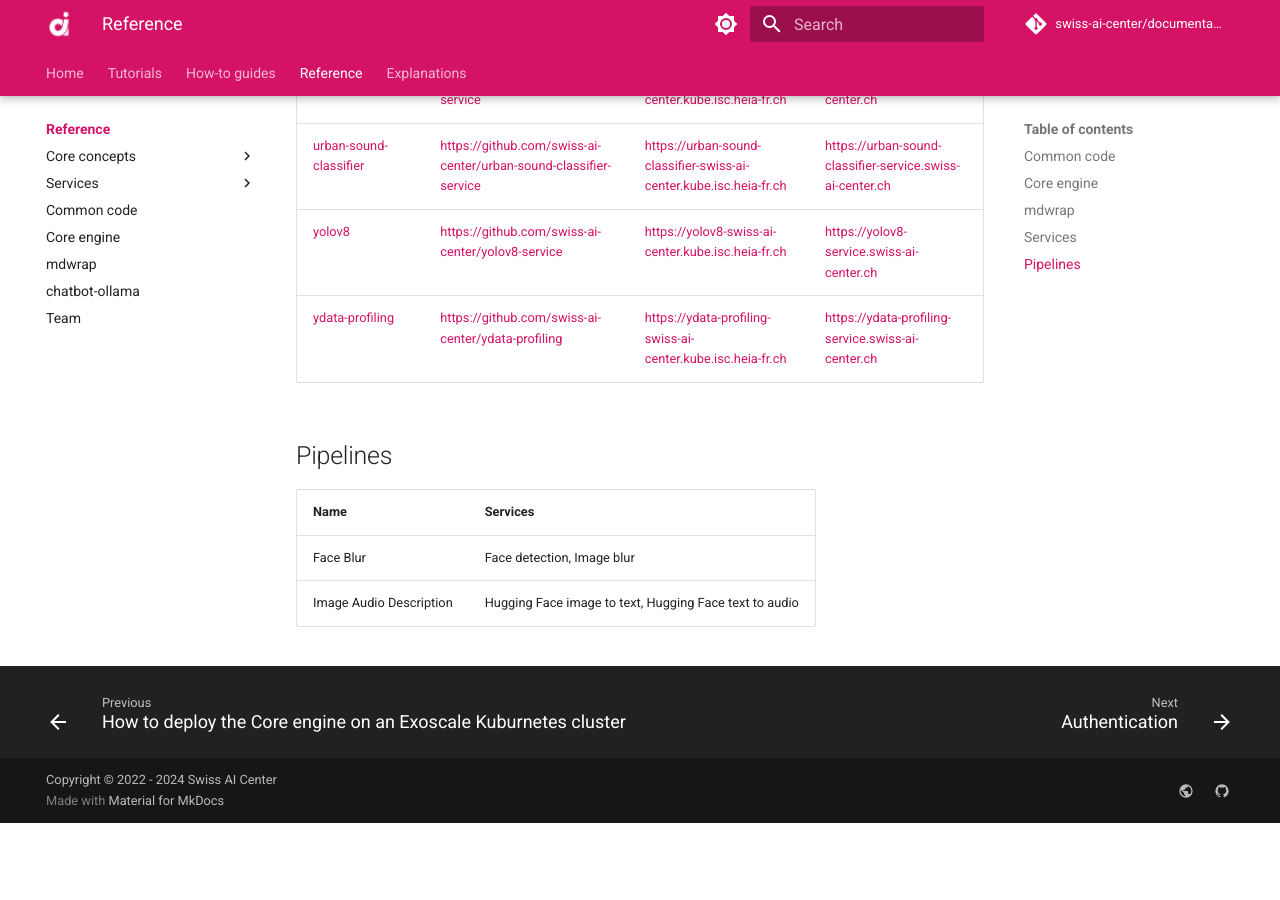
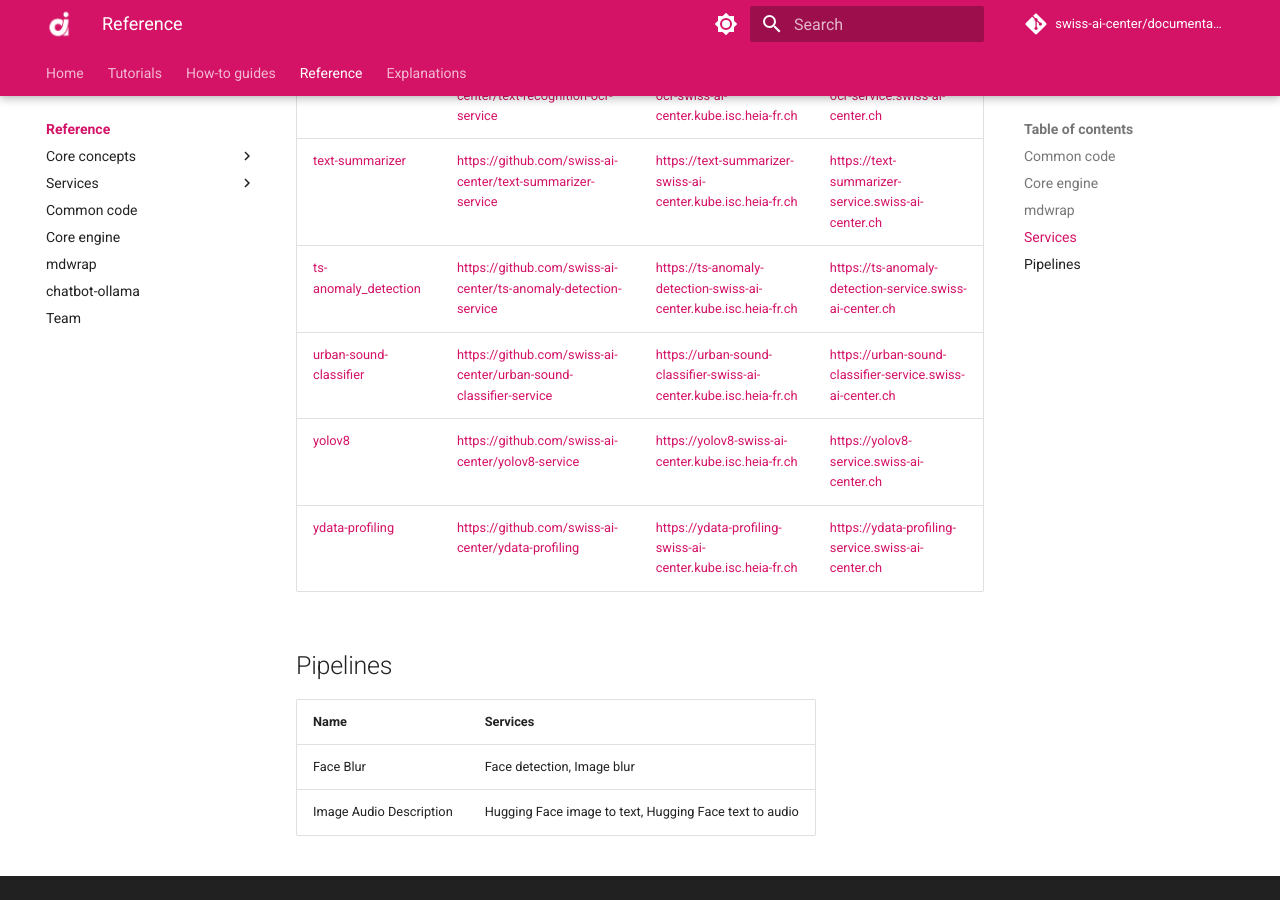
Before and after one commit to swiss-ai-center/documentation, an MkDocs documentation site: the page built from docs/reference/index.md, in a window 1280 px wide and 900 px high, scrolled down 3722 px. Built offline with MkDocs 1.6.1 and Material for MkDocs 9.7.7, drawn with Linux system fonts in a browser that asks for light colours; comment, search, counter and statistics services are not loaded; before the commit the page ends 4545 px from its top, so only the background shows below that; part of the change alters nothing that is shown.

Commit message:
ADD: doc of the service ts-anomaly-detection

```diff
--- a/docs/reference/index.md
+++ b/docs/reference/index.md
@@ -54,7 +54,7 @@ mdwrap is a command line tool to format our Markdown documentation made with
 | [image-blur](./services/image-blur.md)                                 | <https://github.com/swiss-ai-center/image-blur-service>                 | <https://image-blur-swiss-ai-center.kube.isc.heia-fr.ch>                 | <https://image-blur-service.swiss-ai-center.ch>               |
 | [image-convert](./services/image-convert.md)                           | <https://github.com/swiss-ai-center/image-convert-service>              | <https://image-convert-swiss-ai-center.kube.isc.heia-fr.ch>              | <https://image-convert-service.swiss-ai-center.ch>            |
 | [image-crop](./services/image-crop.md)                                 | <https://github.com/swiss-ai-center/image-crop-service>                 | <https://image-crop-swiss-ai-center.kube.isc.heia-fr.ch>                 | <https://image-crop-service.swiss-ai-center.ch>               |
-| [image-draw-bounding-boxes](./services/image-draw-bounding-boxes.md)                  | <https://github.com/swiss-ai-center/image-draw-bounding-boxes>                 | <https://image-draw-bounding-boxes-swiss-ai-center.kube.isc.heia-fr.ch>                 | <https://image-draw-bounding-boxes.swiss-ai-center.ch>        |
+| [image-draw-bounding-boxes](./services/image-draw-bounding-boxes.md)   | <https://github.com/swiss-ai-center/image-draw-bounding-boxes>          | <https://image-draw-bounding-boxes-swiss-ai-center.kube.isc.heia-fr.ch>  | <https://image-draw-bounding-boxes.swiss-ai-center.ch>        |
 | [image-greyscale](./services/image-greyscale.md)                       | <https://github.com/swiss-ai-center/image-greyscale-service>            | <https://image-greyscale-swiss-ai-center.kube.isc.heia-fr.ch>            | <https://image-greyscale-service.swiss-ai-center.ch>          |
 | [image-nsfw-detector](./services/image-nsfw-detector.md)               | <https://github.com/swiss-ai-center/image-nsfw-detector-service>        | <https://image-nsfw-detector-swiss-ai-center.kube.isc.heia-fr.ch>        | <https://image-nsfw-detector-service.swiss-ai-center.ch>      |
 | [image-resize](./services/image-resize.md)                             | <https://github.com/swiss-ai-center/image-resize-service>               | <https://image-resize-swiss-ai-center.kube.isc.heia-fr.ch>               | <https://image-resize-service.swiss-ai-center.ch>             |
@@ -64,8 +64,9 @@ mdwrap is a command line tool to format our Markdown documentation made with
 | [nlp-langid](./services/nlp-langid.md)                                 | <https://github.com/swiss-ai-center/nlp-langid-service>                 | <https://nlp-langid-swiss-ai-center.kube.isc.heia-fr.ch>                 | <https://nlp-langid-service.swiss-ai-center.ch>               |
 | [regression-benchmark](./services/regression-benchmark.md)             | <https://github.com/swiss-ai-center/regression-benchmark-service>       | <https://regression-benchmark-swiss-ai-center.kube.isc.heia-fr.ch>       | <https://regression-benchmark-service.swiss-ai-center.ch>     |
 | [summarization](./services/summarization.md)                           | <https://github.com/swiss-ai-center/summarization-service>              | -                                                                        | -                                                             |
-| [text-recognition-ocr](./services/text-recognition-ocr.md)             | <https://github.com/swiss-ai-center/text-recognition-ocr-service>            | <https://text-recognition-ocr-swiss-ai-center.kube.isc.heia-fr.ch>            | <https://text-recognition-ocr-service.swiss-ai-center.ch>     |
+| [text-recognition-ocr](./services/text-recognition-ocr.md)             | <https://github.com/swiss-ai-center/text-recognition-ocr-service>       | <https://text-recognition-ocr-swiss-ai-center.kube.isc.heia-fr.ch>       | <https://text-recognition-ocr-service.swiss-ai-center.ch>     |
 | [text-summarizer](./services/text-summarizer.md)                       | <https://github.com/swiss-ai-center/text-summarizer-service>            | <https://text-summarizer-swiss-ai-center.kube.isc.heia-fr.ch>            | <https://text-summarizer-service.swiss-ai-center.ch>          |
+| [ts-anomaly_detection](./services/ts-anomaly_detection.md)             | <https://github.com/swiss-ai-center/ts-anomaly-detection-service>       | <https://ts-anomaly-detection-swiss-ai-center.kube.isc.heia-fr.ch>       | <https://ts-anomaly-detection-service.swiss-ai-center.ch>     |
 | [urban-sound-classifier](./services/urban-sound-classifier.md)         | <https://github.com/swiss-ai-center/urban-sound-classifier-service>     | <https://urban-sound-classifier-swiss-ai-center.kube.isc.heia-fr.ch>     | <https://urban-sound-classifier-service.swiss-ai-center.ch>   |
 | [yolov8](./services/yolov8.md)                                         | <https://github.com/swiss-ai-center/yolov8-service>                     | <https://yolov8-swiss-ai-center.kube.isc.heia-fr.ch>                     | <https://yolov8-service.swiss-ai-center.ch>                   |
 | [ydata-profiling](./services/ydata-profiling.md)                       | <https://github.com/swiss-ai-center/ydata-profiling>                    | <https://ydata-profiling-swiss-ai-center.kube.isc.heia-fr.ch>            | <https://ydata-profiling-service.swiss-ai-center.ch>          |
--- /dev/null
+++ b/docs/reference/services/ts-anomaly-detection.md
@@ -0,0 +1,46 @@
+# Time Series Anomaly Detection using foundation models (MOMENT)
+
+- [:material-account-group: Main author - HES-SO Valais-Wallis](https://www.hes-so.ch/swiss-ai-center/equipe)
+- [:material-git: Code](https://github.com/swiss-ai-center/ts-anomaly-detection-service)
+- [:material-kubernetes: Deployment configuration](https://github.com/swiss-ai-center/ts-anomaly-detection-service/tree/main/kubernetes)
+- [:material-test-tube: Staging](https://ts-anomaly-detection-swiss-ai-center.kube.isc.heia-fr.ch)
+- [:material-factory: Production](https://ts-anomaly-detection-service.swiss-ai-center.ch)
+
+## Description
+
+!!! note
+
+    More information about the service specification can be found in the
+    [**Core concepts > Service**](../core-concepts/service.md) documentation.
+
+This service uses [MOMENT](https://github.com/moment-timeseries-foundation-model/moment) to identify anomalies in time series. The serviced provided works in a zero-shot-fashion. However, MOMENT allows fine-tuning. If interested, check their [docs and tutorials](https://github.com/moment-timeseries-foundation-model/moment/tree/main/tutorials).
+
+!!! note
+
+    You can download a time series sample from [here](https://www.cs.ucr.edu/%7Eeamonn/time_series_data_2018/).
+    Choose the .csv format.
+
+The API documentation is automatically generated by FastAPI using the OpenAPI
+standard. A user friendly interface provided by Swagger is available under the
+`/docs` route, where the endpoints of the service are described.
+
+This simple service only has one route `/compute` that takes a mp3 file as
+input, which will be analyzed.
+
+## Environment variables
+
+Check the
+[**Core concepts > Service > Environment variables**](../core-concepts/service.md#environment-variables)
+documentation for more details.
+
+## Run the tests with Python
+
+Check the
+[**Core concepts > Service > Run the tests with Python**](../core-concepts/service.md#run-the-tests-with-python)
+documentation for more details.
+
+## Start the service locally
+
+Check the
+[**Core concepts > Service > Start the service locally**](../core-concepts/service.md#start-the-service-locally)
+documentation for more details.
--- a/mkdocs.yml
+++ b/mkdocs.yml
@@ -67,6 +67,7 @@ nav:
           - summarization service: reference/services/summarization.md
           - text-recognition-ocr service: reference/services/text-recognition-ocr.md
           - text-summarizer service: reference/services/text-summarizer.md
+          - time series anomaly detection service: reference/services/ts-anomaly-detection.md
           - urban-sound-classifier service: reference/services/urban-sound-classifier.md
           - yolov8 service: reference/services/yolov8.md
           - ydata-profiling service: reference/services/ydata-profiling.md
```
